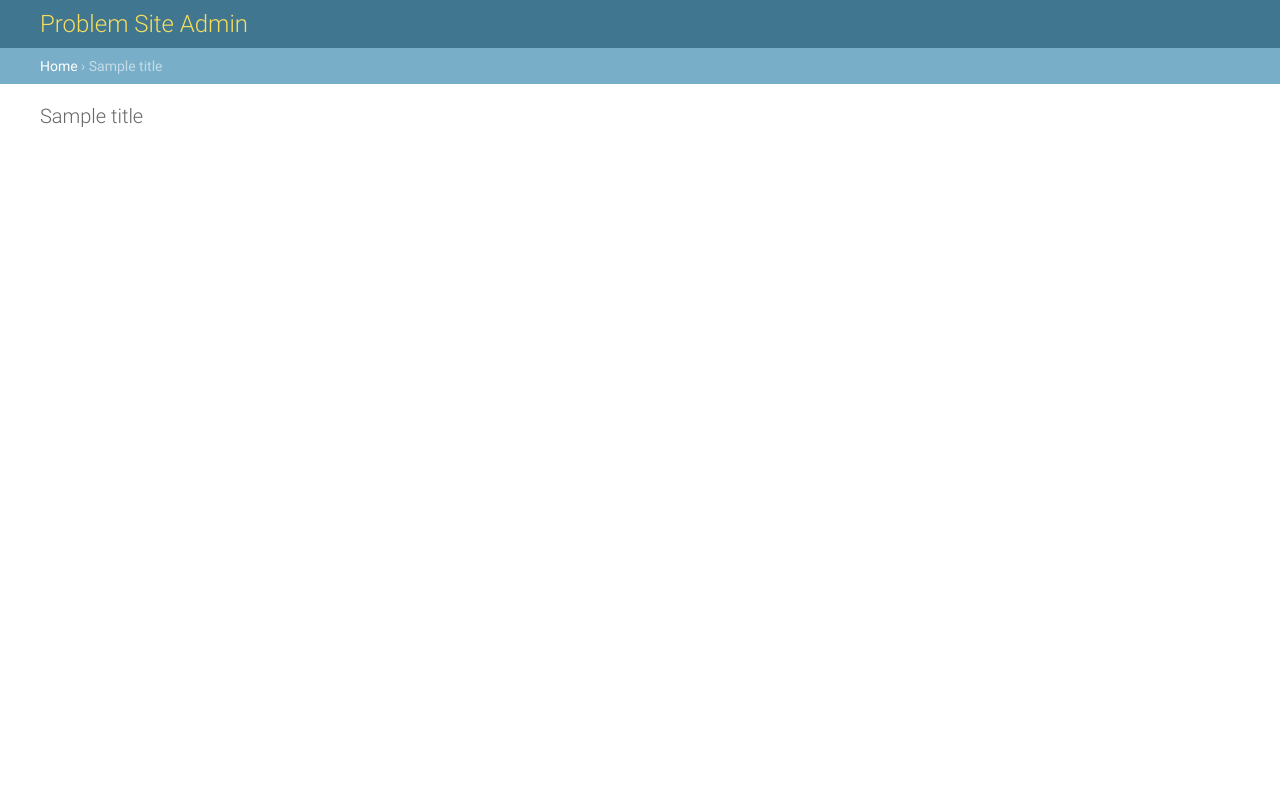
After one commit to Nyarmith/problemPractice, a Django app: template discreteMath/templates/admin/base_site.html in a window 1280 px wide. The commit adds this page. Run offline with Django 3.2, Linux system fonts and the light colour scheme; the template is opened without the code that fills it: most values are stand-ins (such as "Sample title", 1, 10 or a date in 2020).

Commit message:
tutorial complete

```diff
--- /dev/null
+++ b/discreteMath/static/discreteMath/style.css
@@ -0,0 +1,6 @@
+li a {
+      color: green;
+    }
+body {
+  background: white url("images/background.gif") no-repeat;
+}
--- /dev/null
+++ b/discreteMath/templates/admin/base_site.html
@@ -0,0 +1,9 @@
+{% extends "admin/base.html" %}
+
+{% block title %}{{ title }} | {{ site_title|default:_('problem site admin') }}{% endblock %}
+
+{% block branding %}
+<h1 id="site-name"><a href="{% url 'admin:index' %}">Problem Site Admin</a></h1>
+{% endblock %}
+
+{% block nav-global %}{% endblock %}
--- a/discreteMath/templates/discreteMath/index.html
+++ b/discreteMath/templates/discreteMath/index.html
@@ -1,3 +1,5 @@
+{% load static %}
+<link rel="stylesheet" type="text/css" href="{% static 'discreteMath/style.css' %}" />
 {% if latest_question_list %}
     <ul>
     {% for question in latest_question_list %}
--- a/problemPractice/settings.py
+++ b/problemPractice/settings.py
@@ -55,7 +55,7 @@ ROOT_URLCONF = 'problemPractice.urls'
 TEMPLATES = [
     {
         'BACKEND': 'django.template.backends.django.DjangoTemplates',
-        'DIRS': [],
+        'DIRS': [os.path.join(BASE_DIR,'templates')],
         'APP_DIRS': True,
         'OPTIONS': {
             'context_processors': [
```
Also changed, not shown: discreteMath/admin.py (+18 -2 lines), discreteMath/static/discreteMath/images/background.gif (added).
